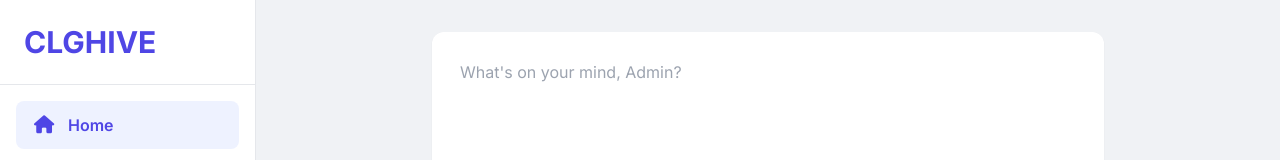
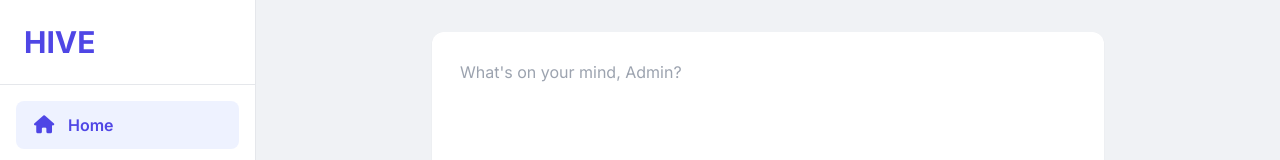
Before and after one commit to MrSS-DESIGNs/Hive, a plain HTML site: page index.html in a window 1280 px wide. Shown: the top 160 px of the page. Drawn offline with nearby package versions, Linux system fonts and the light colour scheme.

Commit message:
Update index.html

```diff
--- a/index.html
+++ b/index.html
@@ -43,7 +43,7 @@
     <div class="flex h-screen overflow-hidden">
         <!-- Desktop Sidebar -->
         <aside class="w-64 bg-white flex-col border-r border-gray-200 hidden md:flex">
-            <div class="p-6 border-b"><h1 class="text-3xl font-bold text-indigo-600">CLGHIVE</h1></div>
+            <div class="p-6 border-b"><h1 class="text-3xl font-bold text-indigo-600">HIVE</h1></div>
             <nav class="flex-1 px-4 py-4 space-y-2">
                 <a href="#home" class="nav-link flex items-center px-4 py-2.5 text-gray-600 hover:bg-gray-100 rounded-lg transition-colors"><i class="fas fa-home w-6 text-center text-lg"></i><span class="ml-3">Home</span></a>
                 <a href="#events" class="nav-link flex items-center px-4 py-2.5 text-gray-600 hover:bg-gray-100 rounded-lg transition-colors"><i class="fas fa-calendar-alt w-6 text-center text-lg"></i><span class="ml-3">Events</span></a>
```
